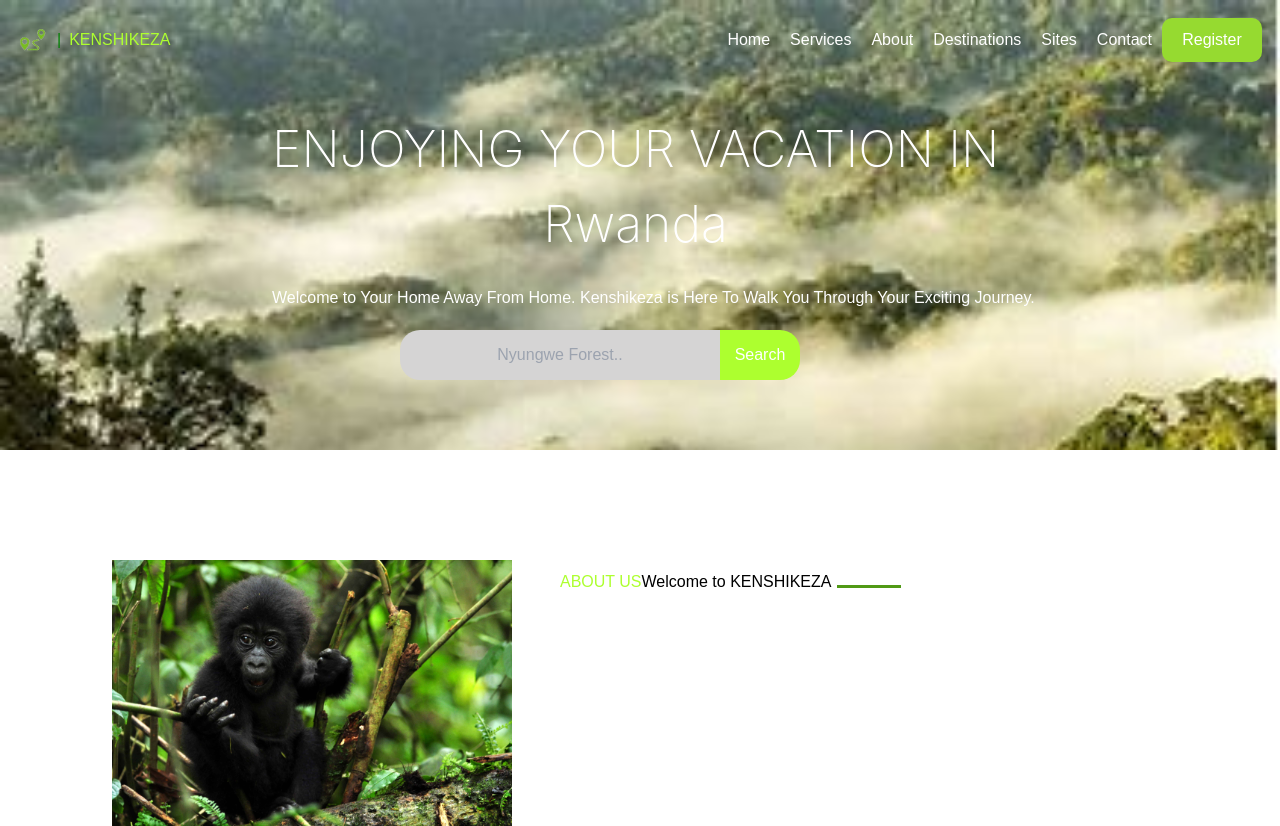
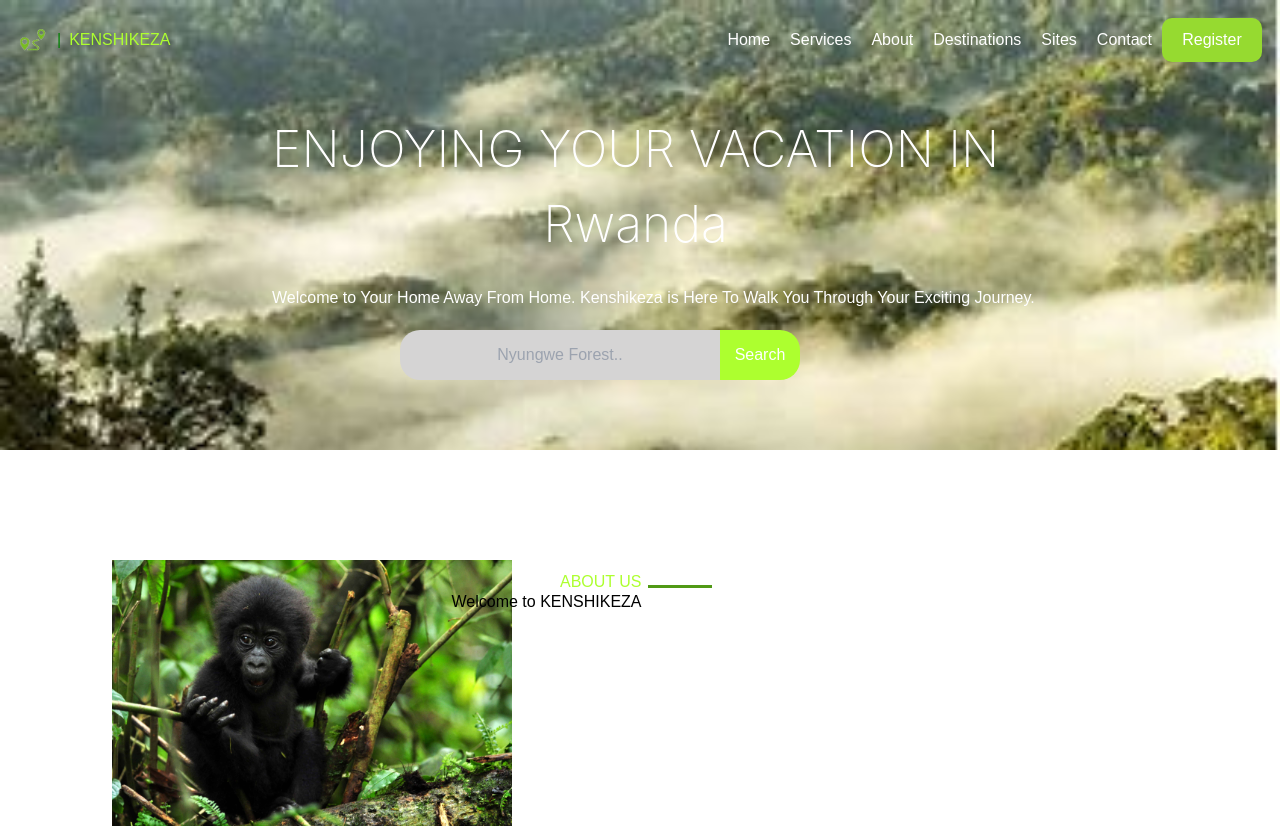
Before and after one commit to SIGYE/Keshikeza, a React (Create React App) app: page / in a window 1280 px wide. Built offline with nearby package versions, Linux system fonts and the light colour scheme.

Commit message:
about-us styling

```diff
--- a/src/components/About/About.css
+++ b/src/components/About/About.css
@@ -25,6 +25,11 @@
    width: min-content;
    margin-top: 10px;
 }
-.texts h1{
-    position: relative;
+.welcome{
+    position: absolute;
+    top: 20px;
+    white-space: nowrap;
+    align-items: center;
+    margin-left: 2rem;
+
 }
--- a/src/components/About/About.jsx
+++ b/src/components/About/About.jsx
@@ -13,8 +13,11 @@ const About = () => {
     <div className="texts">
       <img src={Line4} alt=""/>
       <h2>ABOUT US</h2>
-      <h1>Welcome to KENSHIKEZA</h1>
+      <div className="welcome">
+      <h1>Welcome to <span>KENSHIKEZA</span></h1>
     </div>
+    </div>
+
     </>
 
   )
```
